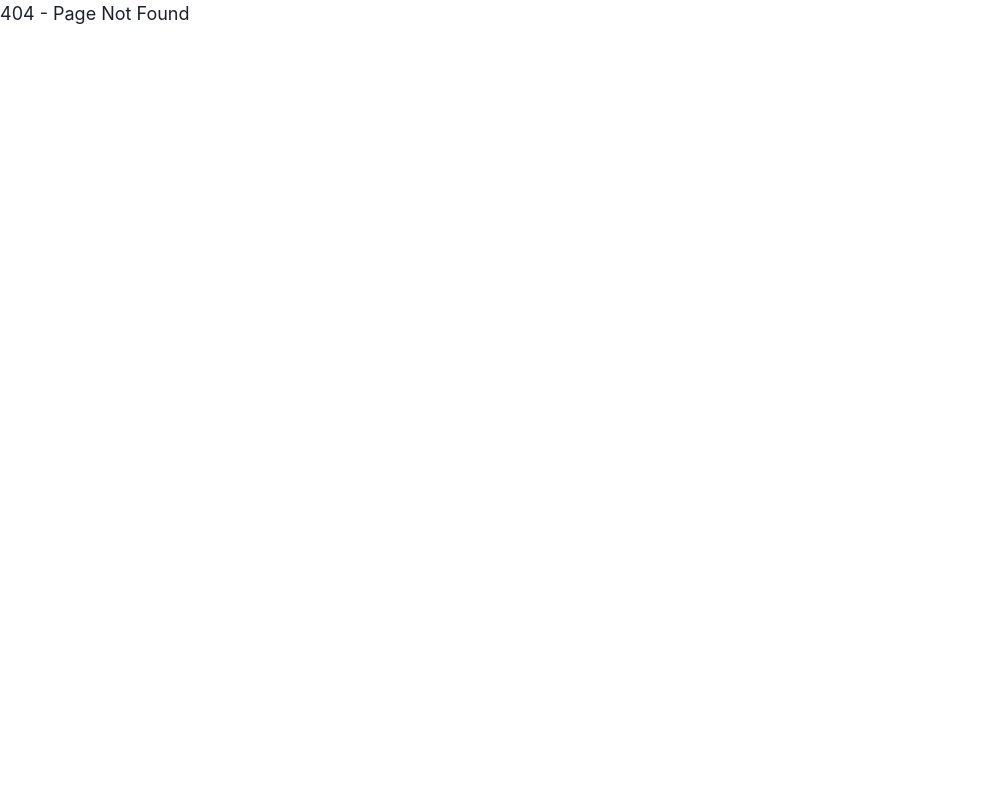
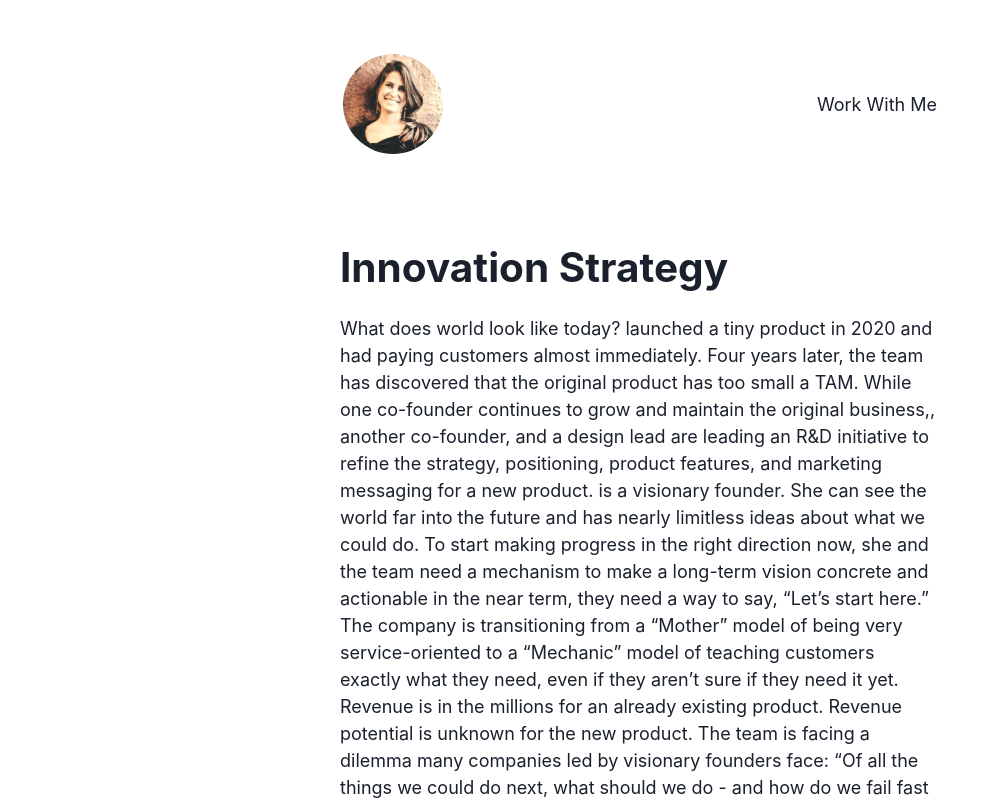
Before and after one commit to alliblum/nextjs-blog, a Next.js app: page /work-with-me/innovation in a window 1280 px wide. Before the commit this address had no page. Shown: the top 800 px of the page, without its empty margins (0-999 px from the left). Built offline with nearby package versions, Linux system fonts and the light colour scheme.

Commit message:
adding link function to offer component

```diff
--- /dev/null
+++ b/pages/work-with-me/innovation.tsx
@@ -0,0 +1,58 @@
+import { QuoteBlock } from 'components/mdx'
+import Layout from 'components/layout'
+
+import {
+  Box,
+  Text,
+  Heading,
+  Spacer,
+  Link,
+  Stack,
+  UnorderedList,
+  ListItem,
+  Center,
+} from '@chakra-ui/react'
+
+export default function Innovation() {
+  return (
+    <Layout home>
+      <Stack spacing={5}>
+        <Heading size="xl">Innovation Strategy</Heading>
+        <Text>
+          What does world look like today? launched a tiny product in 2020 and
+          had paying customers almost immediately. Four years later, the team
+          has discovered that the original product has too small a TAM. While
+          one co-founder continues to grow and maintain the original business,,
+          another co-founder, and a design lead are leading an R&D initiative to
+          refine the strategy, positioning, product features, and marketing
+          messaging for a new product. is a visionary founder. She can see the
+          world far into the future and has nearly limitless ideas about what we
+          could do. To start making progress in the right direction now, she and
+          the team need a mechanism to make a long-term vision concrete and
+          actionable in the near term, they need a way to say, “Let’s start
+          here.” The company is transitioning from a “Mother” model of being
+          very service-oriented to a “Mechanic” model of teaching customers
+          exactly what they need, even if they aren’t sure if they need it yet.
+          Revenue is in the millions for an already existing product. Revenue
+          potential is unknown for the new product. The team is facing a dilemma
+          many companies led by visionary founders face: “Of all the things we
+          could do next, what should we do - and how do we fail fast and get as
+          much feedback as we can as soon as we can?” How will we accelerate
+          this change and innovation work? Our work together is about building a
+          foundation for long-term scaleable growth. The first step in our work
+          is to get the insights and build the alignment around our
+          JTBD-informed product, positioning, and marketing strategy. To do
+          that, we will: Build a coalition around setting a solid foundation for
+          new product Pair with Jess and team to understand what the feedback &
+          VOC you have already collected is showing, codify what we can, and
+          pinpoint "known unknowns" to investigate in our study Investigate a
+          switch moment adjacent to the “anti-help desk” vision Conduct
+          interviews, analyze results, form JTBD artifacts, and get everyone
+          bought in and excited about findings Begin translating findings into
+          positioning, messaging, product strategy, hypotheses and experiments
+          for long-term growth
+        </Text>
+      </Stack>
+    </Layout>
+  )
+}
```
Also changed, not shown: components/mdx/offer.tsx (+10 -3 lines), pages/work-with-me.tsx (+8 -0 lines).
